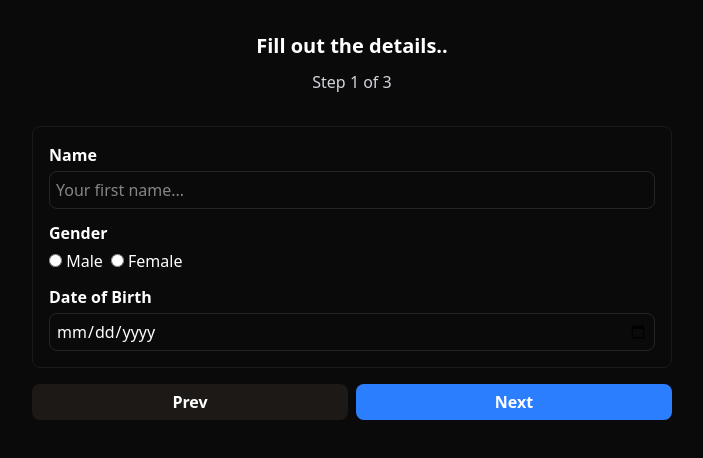
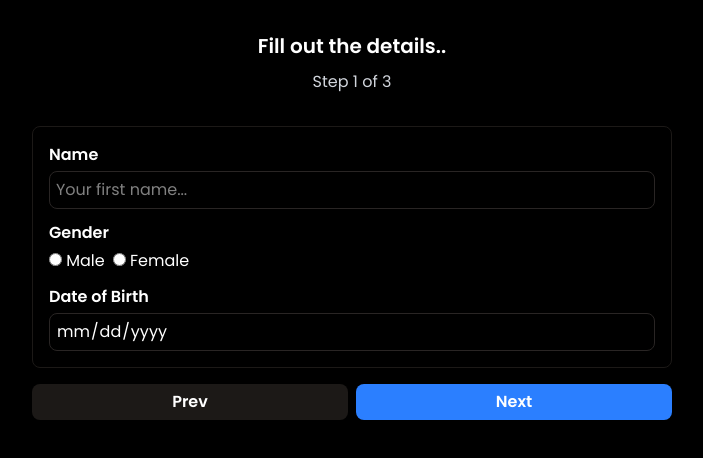
Before and after one commit to aditya-adavade12/multi-step-form, a React (Vite) app: page / in a window 1280 px wide. Shown: the top 458 px of the page, without its empty margins (288-991 px from the left). Built offline with nearby package versions, Linux system fonts and the light colour scheme.

Commit message:
Changes in index.css due to font change

```diff
--- a/src/index.css
+++ b/src/index.css
@@ -1,5 +1,7 @@
+@import url('https://fonts.googleapis.com/css2?family=Poppins:ital,wght@0,100;0,200;0,300;0,400;0,500;0,600;0,700;0,800;0,900;1,100;1,200;1,300;1,400;1,500;1,600;1,700;1,800;1,900&display=swap');
 @import "tailwindcss";
 
 body {
-  background: #0a0a0a;
+  background: #000;
+  font-family: "Poppins", sans-serif;
 }
```
